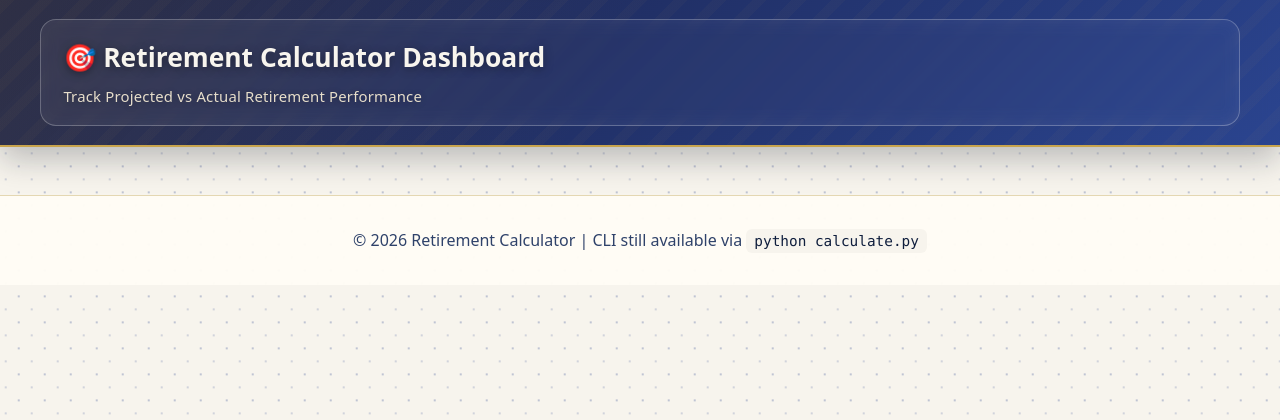
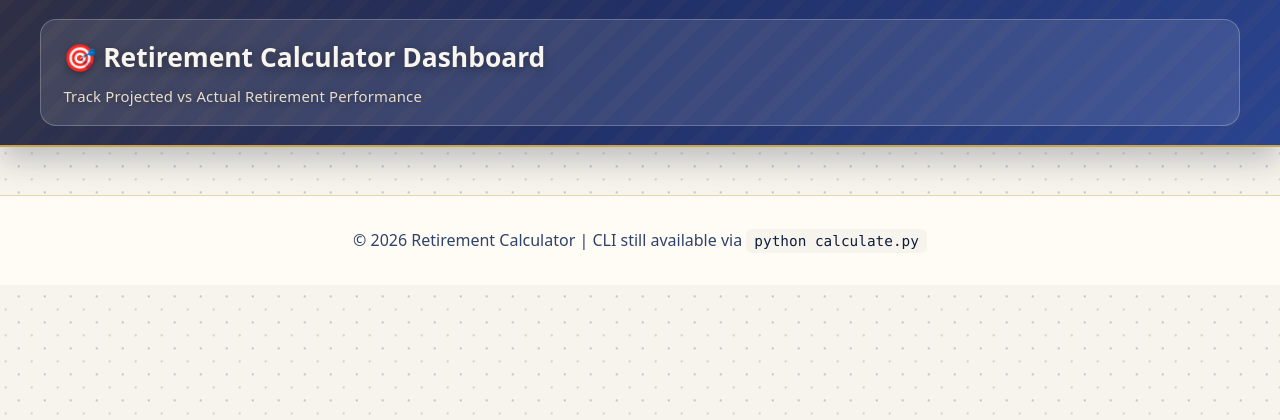
Before and after one commit to sguthrie107/retirement-calculator, a Python web app: template app/templates/base.html in a window 1280 px wide. Shown: the top 420 px of the page. Run offline with Jinja, Linux system fonts and the light colour scheme; the template is opened without the code that fills it, so the values that code supplies are empty.

Commit message:
Remove backdrop-filter blur from always-visible header panels
The header and its inner container had backdrop-filter: blur(8px),
forcing a full-width Gaussian blur recompute behind them every frame
while the dot-grid background animates underneath. Dropped the blur
and bumped panel opacity slightly to keep the glassy look without
the per-frame recomposite cost.

```diff
--- a/app/static/css/dashboard.css
+++ b/app/static/css/dashboard.css
@@ -99,7 +99,6 @@ header {
     border-bottom: 2px solid var(--trim-color);
     padding: 1.2rem 0;
     margin-bottom: 2rem;
-    backdrop-filter: blur(8px);
     box-shadow: 0 12px 30px rgba(17, 24, 39, 0.26);
 }
 
@@ -131,8 +130,7 @@ header .container {
     padding: 1rem 1.4rem;
     border-radius: 16px;
     border: 1px solid rgba(255, 255, 255, 0.24);
-    background: rgba(255, 255, 255, 0.07);
-    backdrop-filter: blur(8px);
+    background: rgba(255, 255, 255, 0.1);
     text-align: left;
 }
 
```
